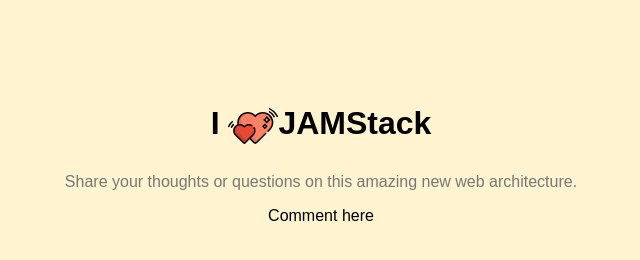
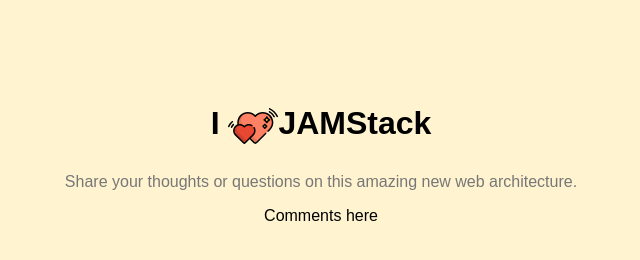
Before and after one commit to JonasWolfram/simplejam, a plain HTML site: page index.html in a window 1280 px wide. Shown: the full height of the page, 319-959 px from the left. Drawn offline with Linux system fonts and the light colour scheme.

Commit message:
Adds comments placeholder

```diff
--- a/index.html
+++ b/index.html
@@ -10,7 +10,7 @@
     <h1>I <img src="hearts.svg" alt="">JAMStack</h1>
     <p>Share your thoughts or questions on this amazing new web architecture.</p>
 
-    Comment here
+    Comments here
 
   </body>
 </html>
```
